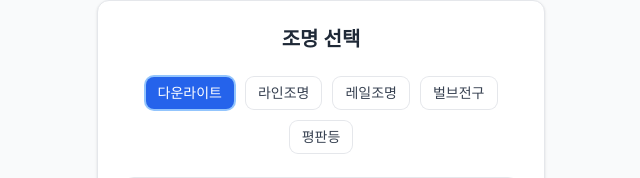
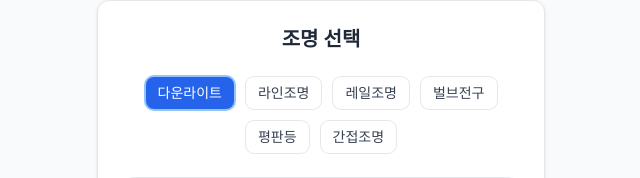
Before and after one commit to squeecho/iggg-lighting-calculating, a React (Vite) app: page / in a window 1280 px wide. Shown: the part 774-952 px from the top of the page, without its empty margins (319-959 px from the left). Built offline with nearby package versions, Linux system fonts and the light colour scheme.

Commit message:
간접박스 추가

```diff
--- a/src/App.tsx
+++ b/src/App.tsx
@@ -10,6 +10,7 @@ interface Light {
   colorTemp: string
   size: string
   quantity: number
+  category: string
 }
 interface SpaceType { name: string; lux: number }
 interface LightData {
@@ -59,7 +60,7 @@ function App() {
   const firstRow  = ['술집','카페','밥집','주방']
   const secondRow = ['침실','거실','다이닝룸']
 
-  const lightCategories = ['다운라이트','라인조명','레일조명','벌브전구','평판등']
+  const lightCategories = ['다운라이트','라인조명','레일조명','벌브전구','평판등','간접조명']
 
   const lightData:LightData[] = [
     { name:'COB실린더 3인치', lumenByColorTemp:{'3000K':510,'4000K':510,'5000K':510}, watt:6, colorTemps:['3000K','4000K','5000K'], size:'3인치', category:'다운라이트' },
@@ -80,6 +81,8 @@ function App() {
     { name:'오스람 평판등(1285*320)', lumenByColorTemp:{'4000K':4500,'5700K':4500}, watt:50, colorTemps:['4000K','5700K'], size:'1285x320mm', category:'평판등' },
     { name:'장수LED 십자등', lumenByColorTemp:{'6500K':4200}, watt:55, colorTemps:['6500K'], size:'L580*D60', category:'평판등' },
     { name:'장수LED 스키등', lumenByColorTemp:{'2700K':4500,'6500K':4500}, watt:40, colorTemps:['2700K','6500K'], size:'800*60', category:'평판등' },
+    { name:'간접박스 속 T5(70%조정)', lumenByColorTemp:{'3000K':320,'4000K':320,'6500K':320}, watt:5, colorTemps:['3000K','4000K','6500K'], size:'300mm', category:'간접조명' },
+    { name:'동성LED 슬림 라인바', lumenByColorTemp:{'3000K':92,'4000K':92,'6500K':92}, watt:1.2, colorTemps:['3000K','4000K','6500K'], size:'100mm', category:'간접조명' },
   ]
 
   /* ---------- UF 계산 ---------- */
@@ -98,10 +101,15 @@ function App() {
   /* ---------- 조도 계산 ---------- */
   const calcLux = useCallback((lights:Light[])=>{
     const areaNum = Number(area)||1
-    const lum     = lights.reduce((s,l)=>s+l.lumen*l.quantity,0)
-    const w       = lights.reduce((s,l)=>s+l.watt  *l.quantity,0)
-    setTotalLumen(lum); setTotalWatt(w)
-    setExpectedLux(Math.round(lum*UF*MF/areaNum))
+    const lum = lights.reduce((sum, l) => {
+      const isIndirect = l.category === '간접조명'
+      const adjustedLumen = isIndirect ? l.lumen * 0.7 : l.lumen
+      return sum + adjustedLumen * l.quantity
+    }, 0)
+    const w = lights.reduce((sum, l) => sum + l.watt * l.quantity, 0)
+    setTotalLumen(Math.round(lum))
+    setTotalWatt(w)
+    setExpectedLux(Math.round(lum * UF * MF / areaNum))
   },[area,UF])
   useEffect(()=>calcLux(selectedLights),[selectedLights,calcLux])
 
@@ -120,7 +128,7 @@ function App() {
       if(idx>=0){
         const a=[...prev]; a[idx]={...a[idx],quantity:a[idx].quantity+qty}; return a
       }
-      return [...prev,{id,name:light.name,lumen,watt:light.watt,colorTemp:ct,size:light.size,quantity:qty}]
+      return [...prev,{id,name:light.name,lumen,watt:light.watt,colorTemp:ct,size:light.size,quantity:qty,category:light.category}]
     })
     setSelectedLightColorTemps(p=>{const n={...p}; delete n[light.name]; return n})
   },[])
@@ -129,7 +137,7 @@ function App() {
     e.preventDefault()
     if(!customLightName||customLightLumen<=0||customLightWatt<=0) return
     setSelectedLights(p=>[...p,{id:Date.now().toString(),name:customLightName,lumen:customLightLumen,
-                               watt:customLightWatt,colorTemp:'커스텀',size:'커스텀',quantity:1}])
+                               watt:customLightWatt,colorTemp:'커스텀',size:'커스텀',quantity:1,category:'다운라이트'}])
     setCustomLightName(''); setCustomLightLumen(0); setCustomLightWatt(0)
   },[customLightName,customLightLumen,customLightWatt])
 
```
